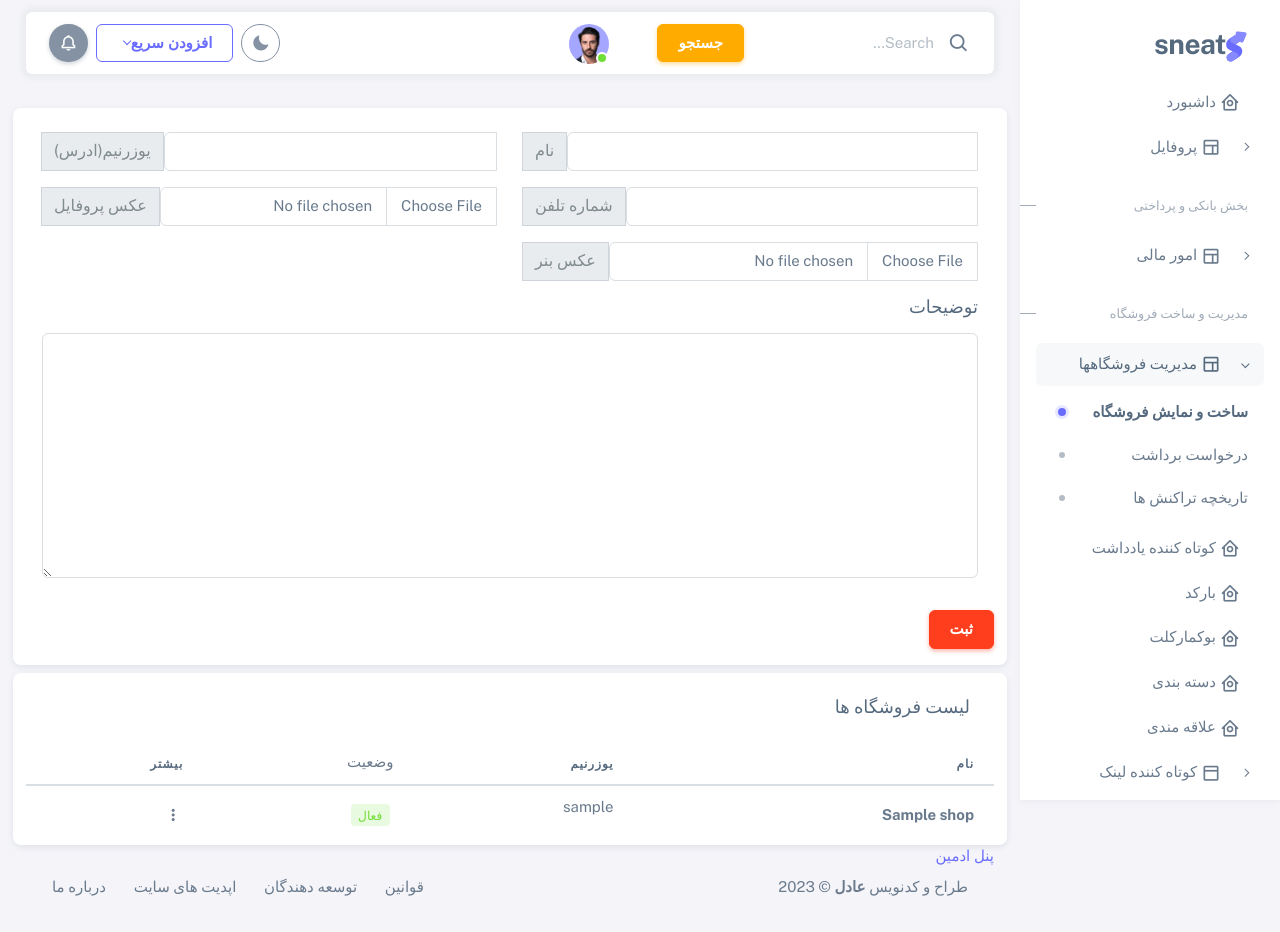
After one commit to AdelKhedri/shop, a Django app: page /shops/add/ in a window 1280 px wide. The commit adds this page. Run offline with Django 4.2, Linux system fonts and the light colour scheme; a user stored in the database is signed in; tables that the repository leaves empty hold one stand-in row (values such as "Sample post"); some libraries are stand-ins or nearby versions.

Commit message:
create add remove update shop views

```diff
--- a/shop/ShopApp/admin.py
+++ b/shop/ShopApp/admin.py
@@ -5,7 +5,7 @@ from .models import Category, Product, Shop, Social
 
 class ShopRegister(admin.ModelAdmin):
     list_display = ('name', 'username', 'manager', 'is_active',)
-    list_filter = ('is_active','social_address_count',)
+    list_filter = ('is_active',)
     search_fields = ('name', 'username', 'manager', 'is_active',)
 
 class CategoryRegister(admin.ModelAdmin):
--- /dev/null
+++ b/shop/ShopApp/forms.py
@@ -0,0 +1,31 @@
+from django import forms
+from django.core.exceptions import ValidationError
+from .models import Shop
+
+
+attr = {'class':'form-control'}
+
+class ShopAddForm(forms.Form):
+    name = forms.CharField(widget=forms.TextInput(attrs=attr))
+    username = forms.CharField(widget=forms.TextInput(attrs=attr))
+    description = forms.CharField(required=False, widget=forms.Textarea(attrs=attr))
+    small_image = forms.ImageField(required=False, widget=forms.FileInput(attrs=attr))
+    banner_image = forms.ImageField(required=False, widget=forms.FileInput(attrs=attr))
+    phone_number = forms.IntegerField(required=False, widget=forms.NumberInput(attrs=attr))
+# برای ساخت فروشگاه جدید نیاز بود منیجر فروشگاه رو با ریکویست.یوزر تایین کنم
+# میتونم با تابع __init__ به ریکویست دسترسی داشته باشم
+# ولی موقع استفاده از همون فرم برای ویرایش نمیتونم اینستنس بهش بدم پس دو فرم ساختم
+
+class ShopEditeForm(forms.ModelForm):
+
+    class Meta:
+        model = Shop
+        exclude = ['manager', 'is_active', ]
+        widgets = {
+            'name': forms.TextInput(attrs=attr),
+            'username': forms.TextInput(attrs=attr),
+            'description': forms.Textarea(attrs=attr),
+            'small_image': forms.FileInput(attrs=attr),
+            'banner_image': forms.FileInput(attrs=attr),
+            'phone_number': forms.NumberInput(attrs=attr),
+        }
--- a/shop/ShopApp/models.py
+++ b/shop/ShopApp/models.py
@@ -7,11 +7,10 @@ class Shop(models.Model):
     username = models.CharField(max_length=150, unique=True, verbose_name="ایدی")
     description = models.CharField(max_length=500, null=True, blank=True, verbose_name="درباره")
     manager = models.ForeignKey(User, on_delete=models.CASCADE, verbose_name="مدیر")
-    small_image = models.ImageField(upload_to='images/shops/',null=True, blank=True, verbose_name="عکس")
-    banner_image = models.ImageField(upload_to='images/shops/',null=True, blank=True, verbose_name="بنر")
+    small_image = models.ImageField(upload_to='images/shops/', default='images/shops/default-image-small.png' ,null=True, blank=True, verbose_name="عکس")
+    banner_image = models.ImageField(upload_to='images/shops/', default='images/shops/default-image-banner.png' ,null=True, blank=True, verbose_name="بنر")
     is_active = models.BooleanField(default=False, verbose_name="فعال")
     phone_number = models.IntegerField(null=True, blank=True, verbose_name="شماره تلفن")
-    social_address_count = models.IntegerField(default=0, verbose_name="تعداد ادرس شبکه های اجتماعی")
 
     class Meta:
         verbose_name = "فروشگاه"
--- /dev/null
+++ b/shop/ShopApp/urls.py
@@ -0,0 +1,8 @@
+from django.urls import path
+from . import views
+urlpatterns = [
+    path('add/', views.SopeCreateView.as_view(), name="add shop"),
+    path('edite/<str:username>/', views.ShopEditeView.as_view(), name="edite shop"),
+    path('delete/<str:username>/', views.ShopDeleteView.as_view(), name="delete shop"),
+
+]
--- a/shop/ShopApp/views.py
+++ b/shop/ShopApp/views.py
@@ -1,3 +1,75 @@
-from django.shortcuts import render
+from django.shortcuts import render, redirect
+from django.views import View
+from .models import Shop
+from .forms import (ShopAddForm, ShopEditeForm)
+# Create your views here.
 
-# Create your views here.
+
+class SopeCreateView(View):
+    tesmplate_name = "shopapp/shop_create_list.html"
+
+    def setup(self, request, *args, **kwargs):
+        self.shop_list = Shop.objects.filter(manager = request.user)
+        self.context = {
+            'shop_list': self.shop_list,
+            'form_shop': ShopAddForm(),
+        }
+        return super().setup(request, *args, **kwargs)
+
+    def get(self, request):
+        return render(request, self.tesmplate_name, self.context)
+
+    def post(self, request):
+        form = ShopAddForm(request.POST, request.FILES)
+        if form.is_valid():
+            name = form.cleaned_data['name']
+            username = form.cleaned_data['username']
+            description = form.cleaned_data['description']
+            small_image = form.cleaned_data['small_image']
+            banner_image = form.cleaned_data['banner_image']
+            phone_number = form.cleaned_data['phone_number']
+            if Shop.objects.filter(username=username).exists():
+                self.context.update({'msg': 'username'})
+                return render(request, self.tesmplate_name, self.context)
+            if (small_image is None and banner_image is None) or len(banner_image) < 4 and len(small_image) < 4:
+                Shop.objects.create(manager=request.user, name=name, username=username, description=description, phone_number=phone_number)
+            elif small_image is None or len(small_image) < 4:
+                Shop.objects.create(manager=request.user, name=name, username=username, description=description, banner_image=banner_image, phone_number=phone_number)
+            elif banner_image is None or len(banner_image) < 4:
+                Shop.objects.create(manager=request.user, name=name, username=username, description=description, small_image=small_image, phone_number=phone_number)
+            else:
+                Shop.objects.create(manager=request.user, name=name, username=username, description=description, small_image=small_image, banner_image=banner_image, phone_number=phone_number)
+            self.context.update({"msg": "success"})
+        else:
+            self.context.update({'msg':'failed'})
+        return render(request, self.tesmplate_name, self.context)
+
+
+class ShopEditeView(View):
+    template_name = 'shopapp/shop_edite.html'
+
+    def setup(self, request, username, *args, **kwargs):
+        self.shop = Shop.objects.get(username=username, manager=request.user)
+        self.form_class = ShopEditeForm(instance=self.shop)
+        self.context = {
+            'form_edite': self.form_class,
+            'shop': self.shop
+        }
+        return super().setup(request, username, *args, **kwargs)
+
+    def get(self, request, username):
+        return render(request, self.template_name, self.context)
+
+    def post(self, request, username):
+        form = ShopEditeForm(request.POST, request.FILES, instance=self.shop)
+        if form.is_valid():
+            form.save()
+            self.context.update({"msg":"success"})
+        else:
+            self.context.update({"msg":"failed"})
+        return render(request, self.template_name, self.context)
+
+class ShopDeleteView(View):
+    def get(self, request, username):
+        shop = Shop.objects.get(username=username, manager=request.user).delete()
+        return redirect('add shop')
--- a/shop/payment/models.py
+++ b/shop/payment/models.py
@@ -38,8 +38,8 @@ class Transaction(models.Model):
 
 
 class Cart(models.Model):
-    customer = models.ForeignKey(User, on_delete=models.PROTECT, verbose_name="خریدار")
-    product = models.ForeignKey(Product, on_delete=models.PROTECT, verbose_name="محصول")
+    customer = models.ForeignKey(User, on_delete=models.CASCADE, verbose_name="خریدار")
+    product = models.ForeignKey(Product, on_delete=models.CASCADE, verbose_name="محصول")
     count = models.IntegerField(default=1, verbose_name="تعداد")
 
     class Meta:
--- a/shop/payment/urls.py
+++ b/shop/payment/urls.py
@@ -5,5 +5,4 @@ urlpatterns = [
     path('cards/', views.CardManager.as_view(), name="card manager"),
     path('request-payment/', views.RequestPaymentView.as_view(), name="request payment"),
     path('cart', views.AddRemoveToCart.as_view(), name='add remove cardt'),
-
 ]
--- a/shop/payment/views.py
+++ b/shop/payment/views.py
@@ -116,3 +116,6 @@ class AddRemoveToCart(View):
         if redirect_page:
             return HttpResponseRedirect(redirect_to=redirect_page)
         return render(request, self.template_name, context)
+
+def alllink(request):
+    return render(request, 'home/all.html', {})
--- a/shop/shop/urls.py
+++ b/shop/shop/urls.py
@@ -4,12 +4,15 @@ from django.urls import path, include
 from django.conf.urls.static import static
 from django.conf import settings
 from members.views import logout_view
+from payment import views
 
 urlpatterns = [
     path('oq39r71t!7i6i67w@2fbh4&iyi76*23r(8o7834t-)ry521_trh79a+gre67-wef=12ew[w233]2ew3{23eq;234WFEW2>234<23Q,/', admin.site.urls),
     path('profile/', include('members.urls')),
     path('payment/', include('payment.urls')),
+    path('shops/', include('ShopApp.urls')),
     path('logout/', logout_view),
+    path('all', views.alllink),
 ] + static(settings.MEDIA_URL, document_root=settings.MEDIA_ROOT)
 
 handler404 = 'members.views.custom_404'
--- a/shop/templates/home/base.html
+++ b/shop/templates/home/base.html
@@ -208,14 +208,33 @@
                     </li>
 
                     <li class="menu-header small text-uppercase">
-                        <span id="dark_mode_text" class="menu-header-text">ابزار های سایت</span>
+                        <span id="dark_mode_text" class="menu-header-text">مدیریت و ساخت فروشگاه</span>
                     </li>
 
-                    <li class="menu-item {% block active8 %}{% endblock %}">
-                        <a href="/dashboard/shortlink/" class="menu-link">
-                            <i class="menu-icon tf-icons bx bx-home-circle"></i>
-                            <div id="dark_mode_text" data-i18n="Analytics">کوتاه کننده لینک</div>
+                    <li class="menu-item {% block open3 %}{% endblock %}">
+                        <a href="javascript:void(0);" class="menu-link menu-toggle">
+                            <i class="menu-icon tf-icons bx bx-layout"></i>
+                            <div id="dark_mode_text" data-i18n="Layouts">مدیریت فروشگاهها</div>
                         </a>
+
+                        <ul class="menu-sub">
+
+                            <li class="menu-item {% block open3-active1 %}{% endblock %}">
+                                <a href="/shops/add/" class="menu-link">
+                                    <div id="dark_mode_text" data-i18n="Fluid">ساخت و نمایش فروشگاه</div>
+                                </a>
+                            </li>
+                            <li class="menu-item  {% block open3-active2 %}{% endblock %}">
+                                <a href="/payment/request-payment/" class="menu-link">
+                                    <div id="dark_mode_text" data-i18n="Without menu">درخواست برداشت</div>
+                                </a>
+                            </li>
+                            <li class="menu-item {% block open3-active3 %}{% endblock %}">
+                                <a href="/payment/request-payment/" class="menu-link">
+                                    <div id="dark_mode_text" data-i18n="Without navbar">تاریخچه تراکنش ها</div>
+                                </a>
+                            </li>
+                        </ul>
                     </li>
 
                     <li class="menu-item {% block active9 %}{% endblock %}">
--- /dev/null
+++ b/shop/templates/shopapp/shop_create_list.html
@@ -0,0 +1,120 @@
+{% extends 'home/base.html' %}
+
+{% load static %}
+{% block title %}درخواست برداشت و پرداخت{% endblock %}
+{% block open3 %}
+open
+{% endblock %}
+{% block open3-active1 %}
+active
+{% endblock %}
+{% block content %}
+<div class="cintainer">
+	<!-- <div class=""> -->
+		<div class="row my-2">
+			<div class="card">
+				<form action="" method="post" enctype="multipart/form-data">
+					{% csrf_token %}
+					<div class="row p-3">
+						{% if msg == "success" %}
+						<p class="bg-warning text-danger rounded rounded-2">ساخت فروشگاه موفقیت امیز بود.</p>
+						{% elif msg == "failed" %}
+						<p class="bg-warning text-danger rounded rounded-2">ساخت فروشگاه ناموفق بود.</p>
+						{% endif %}
+						<div class="col-md-6 py-2">
+							<div class="input-group">
+								{{form_shop.name}}
+								<!-- <input type="number" class="form-control" placeholder="شماره کارت"> -->
+								<span class="input-group-text" id="basic-addon13">نام</span>
+							</div>
+						</div>
+						<div class="col-md-6 py-2">
+							<div class="input-group">
+								{{form_shop.username}}
+								{% if msg == "username" %}
+								<p class="bg-warning">یوزرنیم استفاده شده</p>
+								{% endif %}
+								<!-- <input type="number" class="form-control" placeholder="شماره شبا"> -->
+								<span class="input-group-text" id="basic-addon13">یوزرنیم(ادرس)</span>
+							</div>
+						</div>
+						<div class="col-md-6 py-2">
+							<div class="input-group">
+								{{form_shop.phone_number}}
+								<!-- <input type="number" class="form-control" placeholder="شماره کارت"> -->
+								<span class="input-group-text" id="basic-addon13">شماره تلفن</span>
+							</div>
+						</div>
+						<div class="col-md-6 py-2">
+							<div class="input-group">
+								{{form_shop.small_image}}
+								<!-- <input type="number" class="form-control" placeholder="شماره کارت"> -->
+								<span class="input-group-text" id="basic-addon13">عکس پروفایل</span>
+							</div>
+						</div>
+						<div class="col-md-6 py-2">
+							<div class="input-group">
+								{{form_shop.banner_image}}
+								<!-- <input type="number" class="form-control" placeholder="شماره کارت"> -->
+								<span class="input-group-text" id="basic-addon13">عکس بنر</span>
+							</div>
+						</div>
+						<div class="col-10 col-sm-12 py-2">
+							<h5>توضیحات</h4>
+								{{form_shop.description}}
+						</div>
+					</div>
+					<button type="submit" class="btn btn-danger my-2 mb-3">ثبت</button>
+				</form>
+			</div>
+		</div>
+	<div class="row">
+		<div class="card">
+			<h5 class="card-header">لیست فروشگاه ها</h5>
+			<div class="table-responsive text-nowrap">
+				<table class="table">
+					<thead>
+						<tr>
+							<th>نام</th>
+							<th>یوزرنیم</th>
+							<td>وضعیت</td>
+							<th>بیشتر</th>
+						</tr>
+					</thead>
+					{% for shop in shop_list %}
+					<tbody class="table-border-bottom-0">
+						<tr>
+							<td><i class="fab fa-angular fa-lg text-danger me-3"></i>
+								<strong>{{shop.name}}</strong>
+							</td>
+							<td>
+								<p>{{shop.username}}</p>
+							</td>
+							<td>
+								{% if shop.is_active %}
+								<span class="badge bg-label-success me-1">فعال</span>
+								{% else %}
+								<span class="badge bg-label-danger me-1">غیرفعال</span>
+								{% endif %}
+							</td>
+							<td>
+								<div class="dropdown">
+									<button type="button" class="btn p-0 dropdown-toggle hide-arrow"
+										data-bs-toggle="dropdown"><i class="bx bx-dots-vertical-rounded"></i></button>
+									<div class="dropdown-menu">
+										<a class="dropdown-item" href="/shops/edite/{{shop.username}}/"><i class=" me-1"></i>ویرایش</a>
+										<a class="dropdown-item" href="/shops/delete/{{shop.username}}/"><i class=" me-1"></i>حذف</a>
+									</div>
+								</div>
+							</td>
+						</tr>
+					</tbody>
+					{% endfor %}
+				</table>
+			</div>
+		</div>
+	</div>
+
+	<!-- </div> -->
+</div>
+{% endblock %}
```
Also changed, not shown: shop/templates/home/all.html (added, +28 -0 lines), shop/templates/shopapp/shop_edite.html (added, +91 -0 lines), shop/media/images/shops/default-image-banner.png (added), shop/media/images/shops/default-image-small.png (added).
